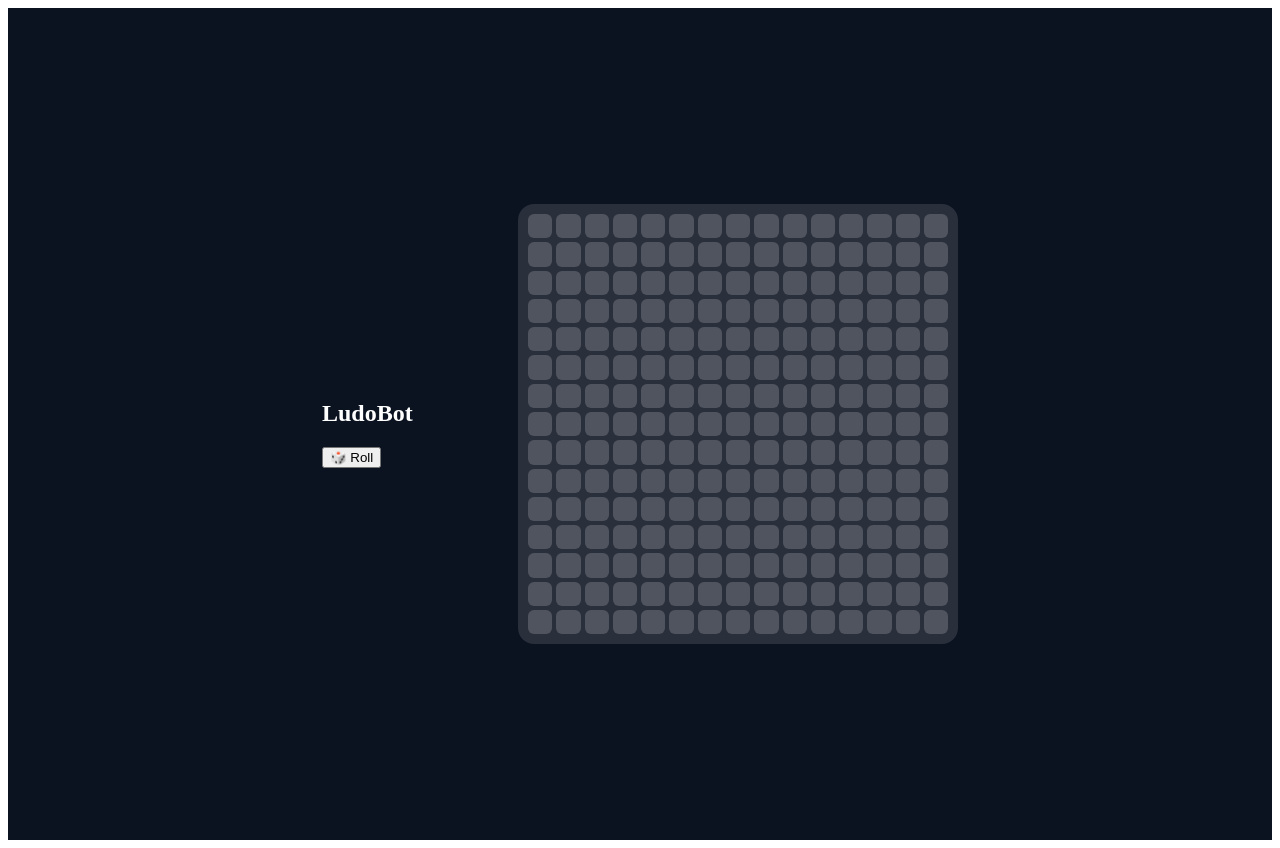
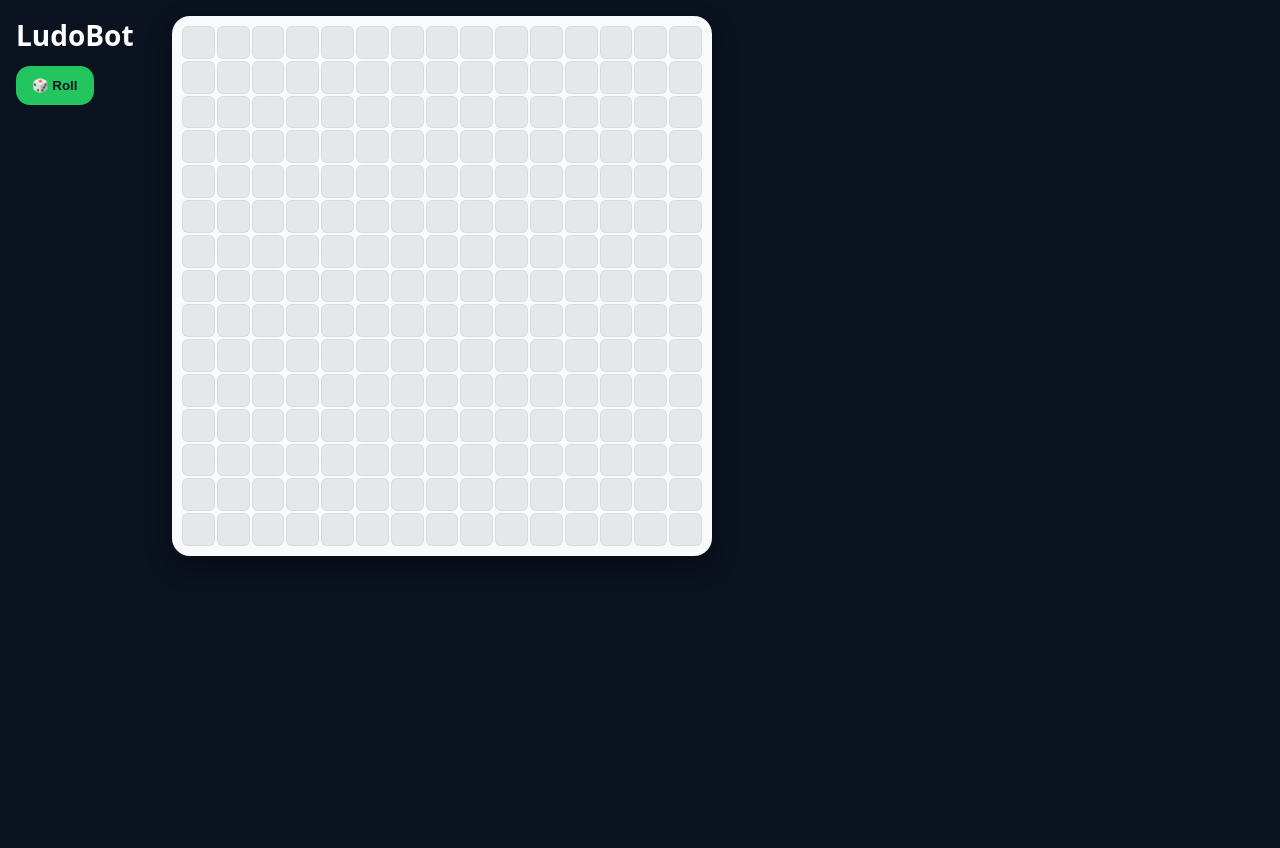
Before and after one commit to Aadi639707/Ludobot, a Next.js app: page / in a window 1280 px wide. Built offline with nearby package versions, Linux system fonts and the light colour scheme.

Commit message:
Update globals.css

```diff
--- a/app/globals.css
+++ b/app/globals.css
@@ -1,39 +1,63 @@
+/* page background */
+body {
+  margin: 0;
+  background: #0b1220;
+  color: #fff;
+  font-family: system-ui, -apple-system, Segoe UI, Roboto, Arial, sans-serif;
+}
+
+/* layout */
 .screen{
   min-height: 100vh;
   display: flex;
   gap: 16px;
   padding: 16px;
-  background: #0b1220;
-  color: #fff;
-
-  /* mobile fix */
-  align-items: center;
-  justify-content: center;
-  flex-wrap: wrap;
+  align-items: flex-start;
 }
 
 .sidebar{
-  width: 180px;
+  width: 140px;
 }
 
+.title{
+  font-size: 28px;
+  margin: 0 0 12px;
+}
+
+.dice{
+  background: #22c55e;
+  border: 0;
+  color: #0b1220;
+  font-weight: 700;
+  padding: 12px 16px;
+  border-radius: 14px;
+  cursor: pointer;
+}
+
+/* board */
 .board{
-  width: min(92vw, 420px);
+  width: min(78vw, 520px);
   aspect-ratio: 1 / 1;
-  background: rgba(255,255,255,0.12);
-  border-radius: 16px;
+  background: #f8fafc;
+  border-radius: 18px;
   padding: 10px;
-
   display: grid;
   grid-template-columns: repeat(15, 1fr);
-  gap: 4px;
+  grid-template-rows: repeat(15, 1fr);
+  gap: 2px;
+  box-shadow: 0 10px 25px rgba(0,0,0,0.35);
 }
 
+/* each cell */
 .cell{
-  background: rgba(255,255,255,0.18);
+  background: #e5e7eb;
   border-radius: 6px;
-  aspect-ratio: 1 / 1;
+  border: 1px solid rgba(0,0,0,0.05);
 }
-/* Middle path */
-.path {
-  background: #cbd5f5;
-}
+
+/* center home / path idea colors (abhi demo) */
+.cell.center { background: #cbd5e1; }
+.cell.red    { background: #ef4444; }
+.cell.green  { background: #22c55e; }
+.cell.yellow { background: #eab308; }
+.cell.blue   { background: #3b82f6; }
```
